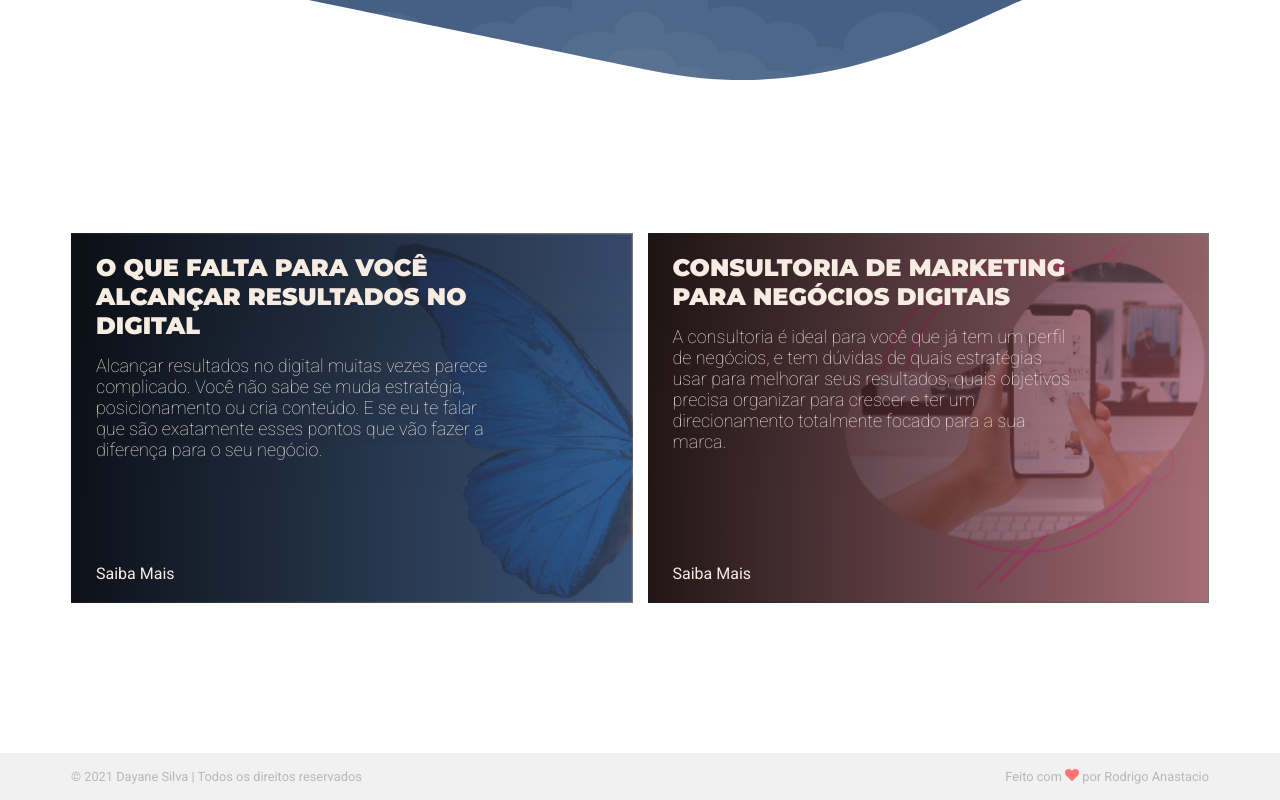
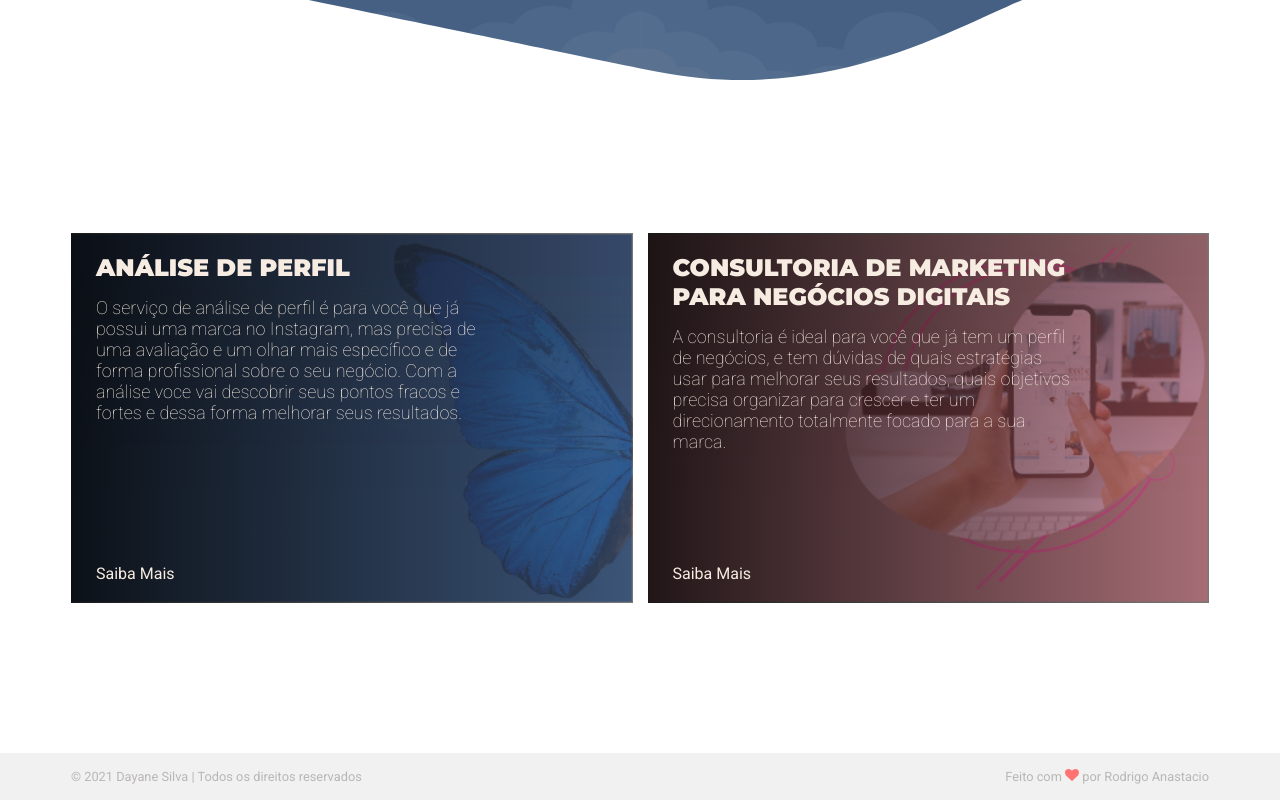
Before and after one commit to rodrigoanastacio/dayanesilva, a Next.js app: page / in a window 1280 px wide. Shown: the part 736-1536 px from the top of the page. Built offline with nearby package versions, Linux system fonts and the light colour scheme.

Commit message:
Altera texto e link no banner

```diff
--- a/src/pages/index.jsx
+++ b/src/pages/index.jsx
@@ -68,10 +68,10 @@ const Home = () => {
         <div className={styles.container}>
           <Banner
             bgImage="banner-imersao-asas-v2.jpg"
-            title="O que falta para você alcançar resultados no digital"
-            text="Alcançar resultados no digital muitas vezes parece complicado. Você não sabe se muda estratégia, posicionamento ou cria conteúdo. E se eu te falar que são exatamente esses pontos que vão fazer a diferença para o seu negócio."
+            title="Análise de Perfil"
+            text="O serviço de análise de perfil é para você que já possui uma marca no Instagram, mas precisa de uma avaliação e um olhar mais específico e de forma profissional sobre o seu negócio. Com a análise voce vai descobrir seus pontos fracos e fortes e dessa forma melhorar seus resultados."
             cta="Saiba Mais"
-            link="https://imersao.dayanesilva.com.br/?utm_source=DS_Site&utm_medium=banner&utm_campaign=imersao_asas"
+            link="https://forms.gle/JTTeTfunso3nnyDm7"
           />
           <Banner
             bgImage="banner-consultoria.jpg"
```
